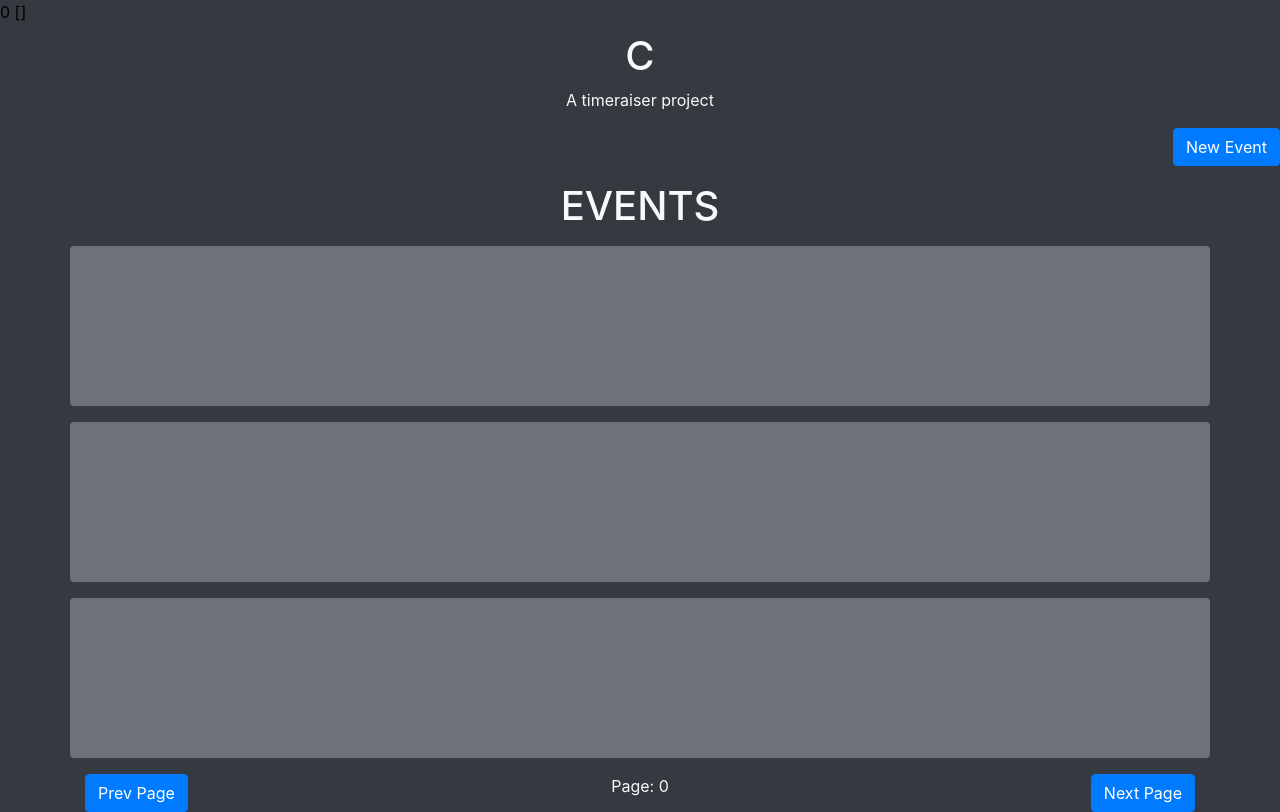
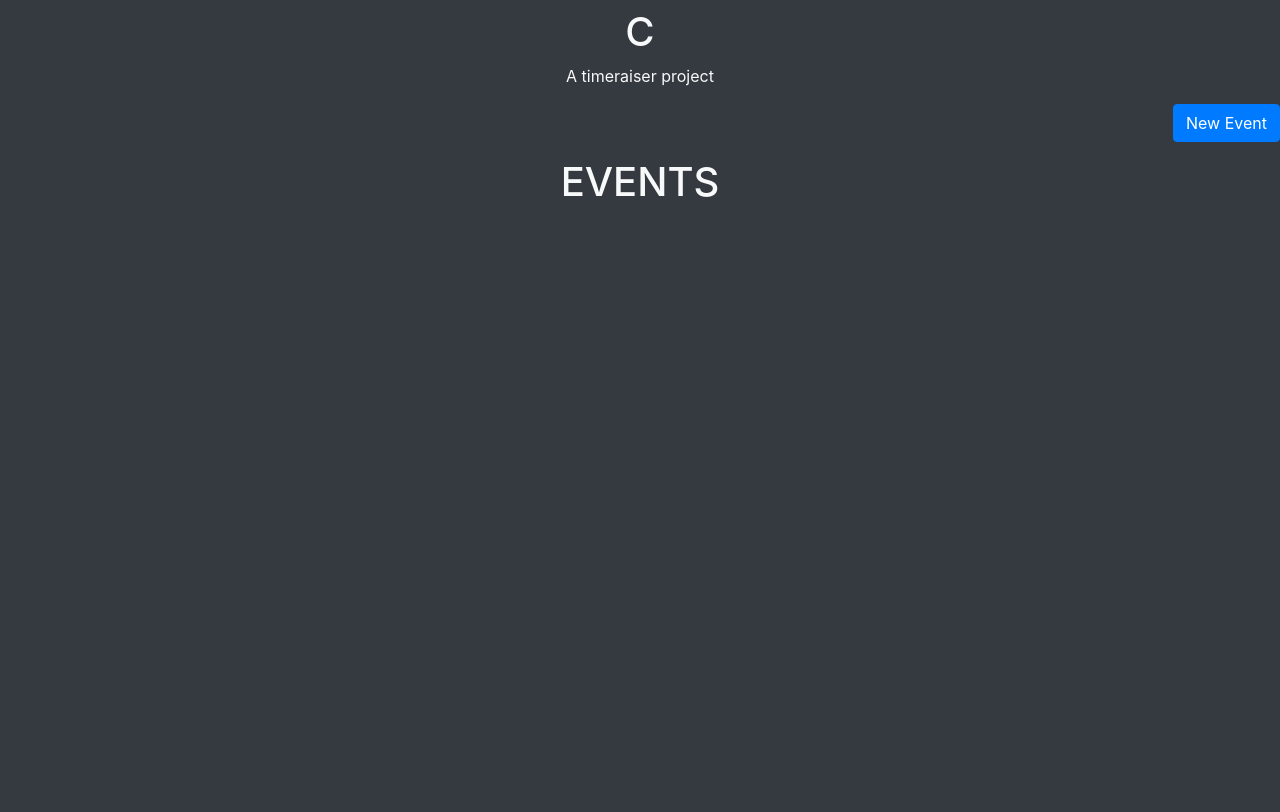
Before and after one commit to real-connect-me/connect-me-prototype, a Flask app: page / in a window 1280 px wide. After the commit the page ends 197 px from the top, so only its background shows below. Run offline with Flask 2, Linux system fonts and the light colour scheme; some libraries are stand-ins or nearby versions.

Commit message:
done scroll changes

```diff
--- a/templates/home.html
+++ b/templates/home.html
@@ -8,8 +8,6 @@
     <link rel="stylesheet" href="../static/bootstrap.css">
 </head>
 <body>
-    {{s}}
-    {{evs}}
     <h1 class="d-flex justify-content-center mt-2 text-light">C</h3>
     <p class="d-flex justify-content-center text-light">A timeraiser project</p>
     <div class="row">
@@ -22,29 +20,14 @@
         </div>
     </div>
     <h1 class="d-flex justify-content-center mt-3 text-light">EVENTS</h3>
-    {% for i in range(3) %}
+    {% for i in evs %}
         <div class="container rounded h-custom bg-light mt-3">
             <div class="d-flex flex-column h-100 text-light">
-                {% if s + i < evs.__len__() %}
-                    <div class="p-2">{{evs[s + i]["name"]}}</div>
-                    <div class="p-2">At {{evs[s + i]["place"]}}</div>
-                    <div class="p-2 mt-auto">{{evs[s + i]["time"]}}</div>
-                {% endif %}
+                <div class="p-2">{{i["name"]}}</div>
+                <div class="p-2">At {{i["place"]}}</div>
+                <div class="p-2 mt-auto">{{i["time"]}}</div>
             </div>
         </div>
     {% endfor %}
-    <div class="container mt-3">
-        <div class="row">
-            <div class="col text-left">
-                <a class="btn btn-primary" href="/left" role="button">Prev Page</a>
-            </div>
-            <div class="col-3 ">
-                <div class="d-flex justify-content-center align-content-center text-light">Page: {{s//3}}</div>
-            </div>
-            <div class="col text-right">
-                <a class="btn btn-primary" href="/right" role="button">Next Page</a>
-            </div>
-        </div>
-    </div>
 </body>
 </html>
```
